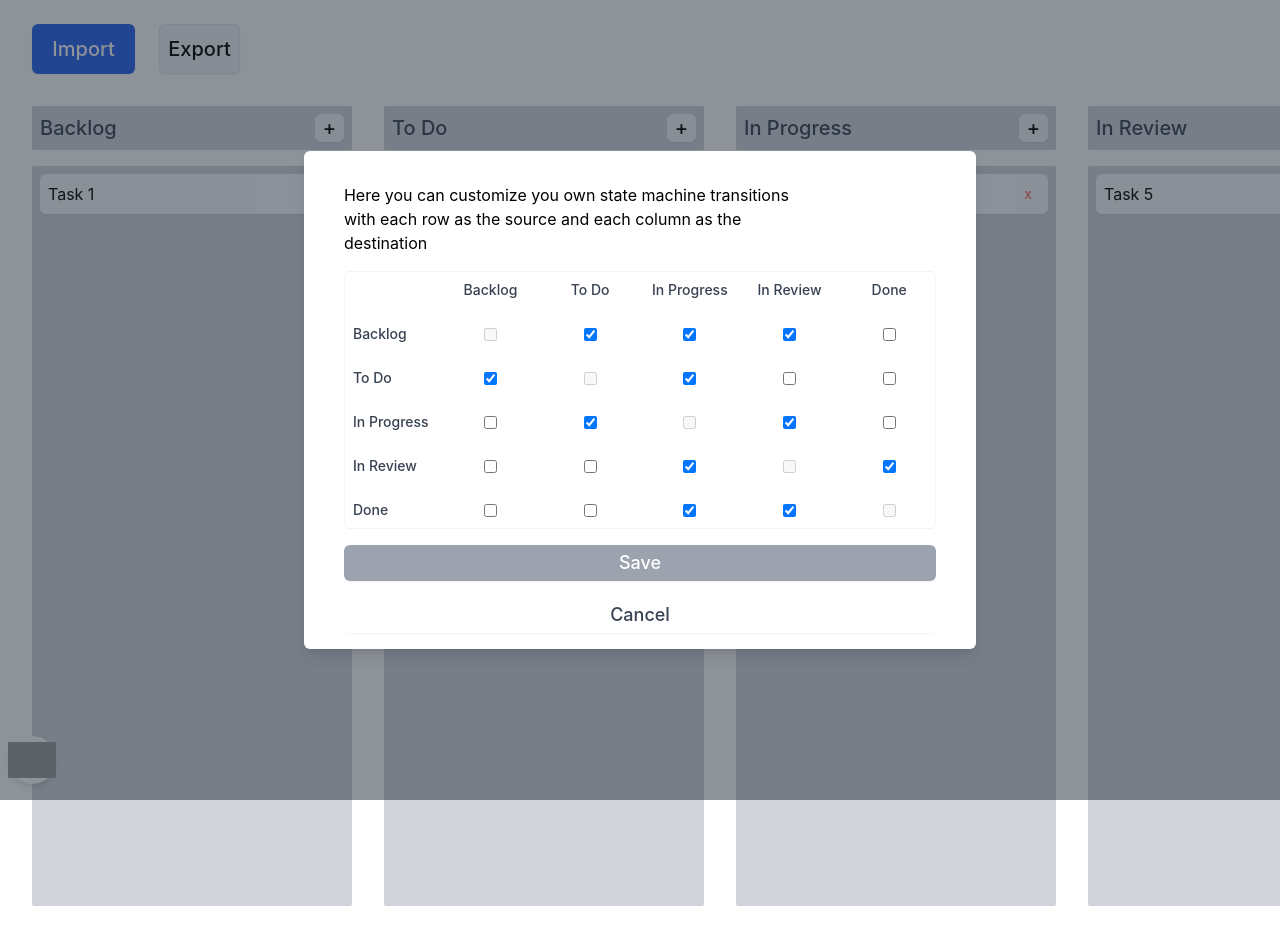
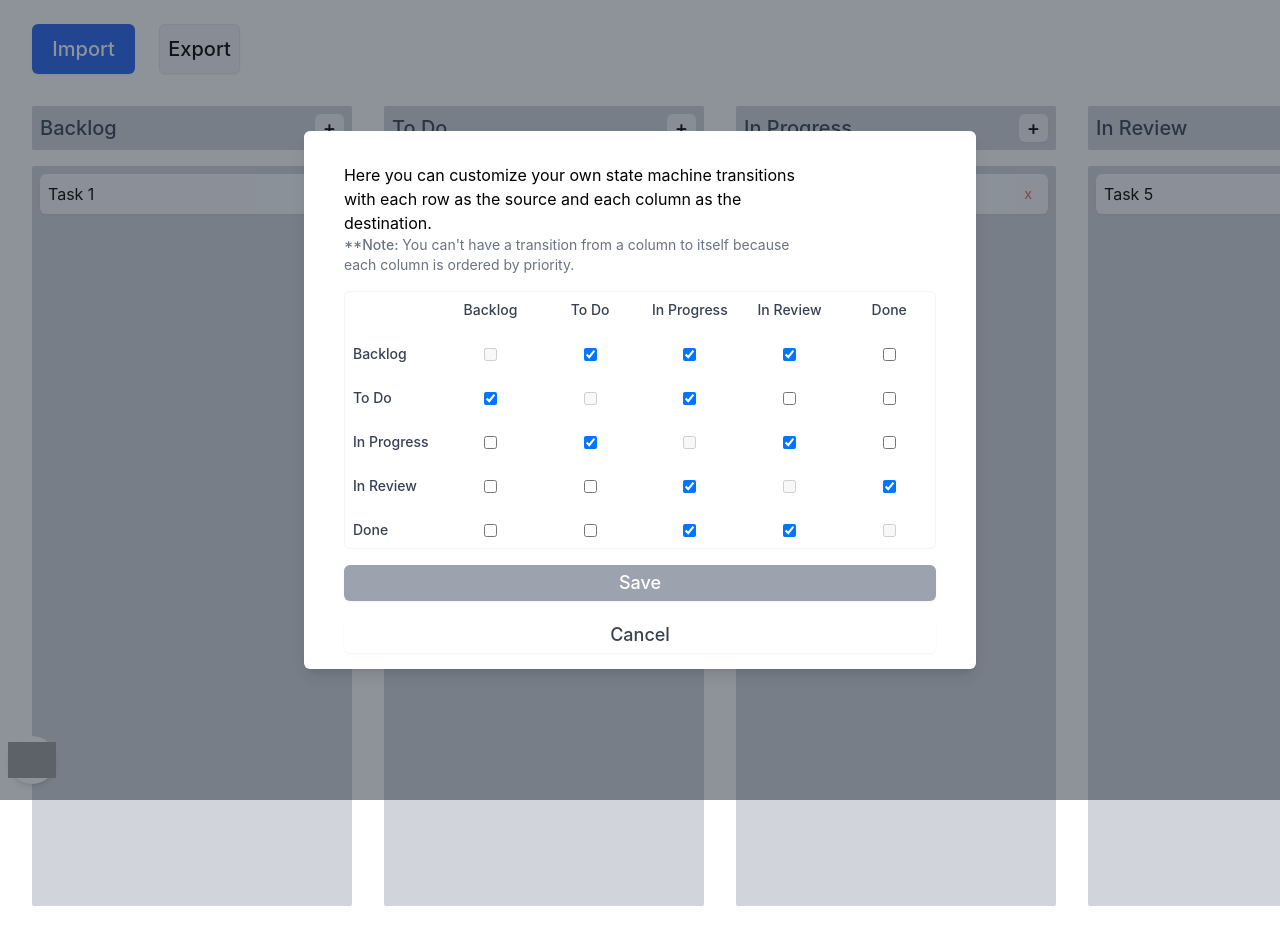
Before and after one commit to OmarAli3/Kanban-Board, a React (Create React App) app: page / in a window 1280 px wide. Both pictures are taken after a click on the button 32 px from the left and 760 px from the top of the page. Shown: the top 938 px of the page. Built offline with nearby package versions, Linux system fonts and the light colour scheme; grey boxes are pictures that could not be loaded.

Commit message:
Add a note paragraph to settings form

```diff
--- a/src/components/settings-form/SettingsForm.tsx
+++ b/src/components/settings-form/SettingsForm.tsx
@@ -51,8 +51,13 @@ export default function SettingsForm(props: SettingsFormProps) {
     <div className="flex justify-center">
       <form className="flex flex-col gap-4" onSubmit={handleSave}>
         <p className="pt-4 max-w-[30rem]">
-          Here you can customize you own state machine transitions with each row
-          as the source and each column as the destination
+          Here you can customize your own state machine transitions with each
+          row as the source and each column as the destination.
+          <div className="text-sm text-gray-500">
+            <span className="font-medium">**Note:</span> You can't have a
+            transition from a column to itself because each column is ordered by
+            priority.
+          </div>
         </p>
         <div
           className="grid gap-2 items-center rounded-md border border-gray-100 overflow-auto "
```
